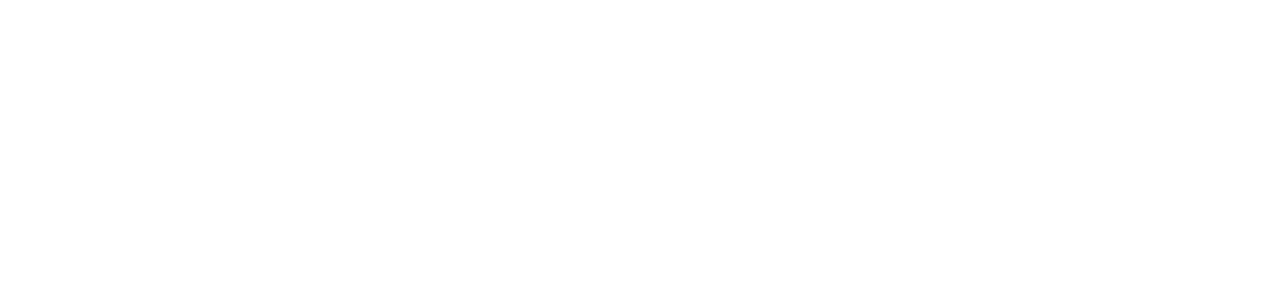
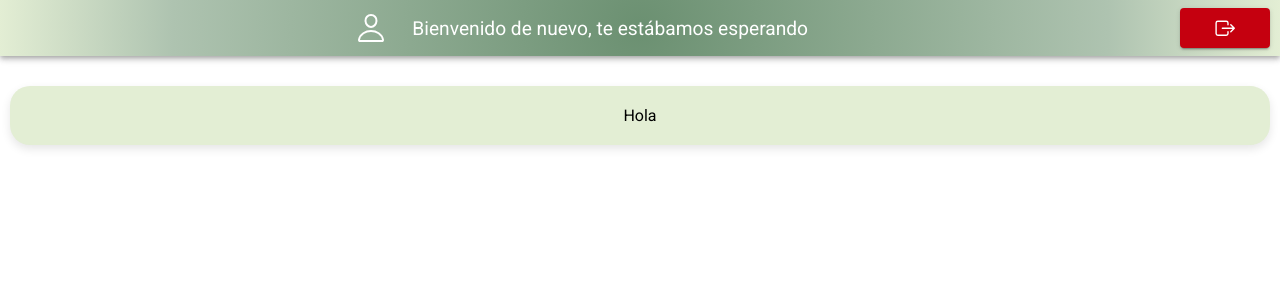
Before and after one commit to carlgar512/EasyFarma, a React (Vite) app: page /signIn in a window 1280 px wide. Shown: the top 300 px of the page. Built offline with nearby package versions, Linux system fonts and the light colour scheme.

Commit message:
Introducido iniciar sesion

```diff
--- a/src/App.tsx
+++ b/src/App.tsx
@@ -44,6 +44,7 @@
 import './theme/variables.css';
 import Register from './components/User/Register';
 import Lobby from './components/Menu/Lobby';
+import SignIn from './components/User/SignIn';
 
 
 setupIonicReact();
@@ -59,10 +60,11 @@
           <Route exact path="/lobby">
             <Lobby />
           </Route>
-          <Route path="/tab3">
+          <Route exact path="/signIn">
+            <SignIn />
           </Route>
           <Route exact path="/">
-            <Redirect to="/register" />
+            <Redirect to="/lobby" />
           </Route>
         </IonRouterOutlet>
       </IonTabs>
--- a/src/components/Menu/Lobby.css
+++ b/src/components/Menu/Lobby.css
@@ -1,14 +1,3 @@
-@import url('https://fonts.googleapis.com/css2?family=Roboto:wght@300;400;700&display=swap');
-
-:root {
-    --ion-color-customDark: #375534;
-    /* Color personalizado */
-    --ion-color-customHardDark: #0f2a1d;
-    --ion-color-customMedium: #6b9071;
-    --ion-color-customLight: #AEC3B0;
-    --ion-color-customUltraLight: #E3EED4;
-    --font-primary: 'Roboto', sans-serif;
-}
 
 .lobby-container {
     display: flex;
@@ -73,10 +62,11 @@
 }
 
 .emergency-btn {
-    --background: red;
+    --background: var(--ion-color-customRed);
     color: white;
     font-weight: bold;
 }
+
 .login-btn:hover,
 .register-btn:hover,
 .emergency-btn:hover {
--- a/src/components/Menu/Lobby.tsx
+++ b/src/components/Menu/Lobby.tsx
@@ -1,8 +1,23 @@
 import { IonButton, IonContent, IonIcon, IonImg, IonPage } from "@ionic/react";
 import "./Lobby.css";
 import { callOutline, personAddOutline, personOutline } from "ionicons/icons";
+import { useHistory } from 'react-router-dom';
+import { useEffect } from "react";
 
 const Lobby: React.FC = () => {
+    const history = useHistory();
+
+    const handleRegisterClick = () => {
+        history.push('/register');
+    };
+    const handleSignInClick = () => {
+        history.push('/signIn');
+    };
+    useEffect(() => {
+        history.replace("/lobby"); // Reemplaza la historia actual con /lobby
+    }, [history]);
+
+
     return (
         <IonPage>
 
@@ -14,11 +29,11 @@
                     ></IonImg>
                     <div className="button-group">
 
-                        <IonButton size="large" expand="full" shape="round" className="login-btn">
+                        <IonButton size="large" expand="full" shape="round" className="login-btn" onClick={handleSignInClick}>
                             <IonIcon slot="start" icon={personOutline}></IonIcon>
                             Iniciar Sesión
                         </IonButton>
-                        <IonButton size="large" expand="full" shape="round" className="register-btn">
+                        <IonButton size="large" expand="full" shape="round" className="register-btn" onClick={handleRegisterClick}>
                             <IonIcon slot="start" icon={personAddOutline}></IonIcon>
                             Registrarse
                         </IonButton>
--- a/src/components/User/Register.css
+++ b/src/components/User/Register.css
@@ -1,14 +1,3 @@
-  @import url('https://fonts.googleapis.com/css2?family=Roboto:wght@300;400;700&display=swap');
-
-  :root {
-    --ion-color-customDark: #375534;
-    /* Color personalizado */
-    --ion-color-customHardDark: #0f2a1d;
-    --ion-color-customMedium: #6b9071;
-    --ion-color-customLight: #AEC3B0;
-    --ion-color-customUltraLight: #E3EED4;
-    --font-primary: 'Roboto', sans-serif;
-  }
 
   .top-BarBackground {
     --background: radial-gradient(circle, var(--ion-color-customMedium) 0%, var(--ion-color-customLight) 73%, var(--ion-color-customUltraLight) 100%);
--- a/src/components/User/Register.tsx
+++ b/src/components/User/Register.tsx
@@ -12,7 +12,8 @@
   IonDatetime,
 } from "@ionic/react";
 import "./Register.css"; // Importa el archivo CSS
-import { alertCircleOutline, checkmarkOutline, exitOutline, personAddOutline, personOutline, settingsSharp } from 'ionicons/icons';
+import { alertCircleOutline, checkmarkOutline, exitOutline, personAddOutline, personOutline} from 'ionicons/icons';
+import { useHistory } from "react-router-dom";
 
 const Register: React.FC = () => {
   const [form, setForm] = useState({
@@ -28,6 +29,18 @@
   const [showToast, setShowToast] = useState(false);
   const [toastMessage, setToastMessage] = useState("");
   const [isSuccessToast, setIsSuccessToast] = useState(false); // Nuevo estado
+
+  const history = useHistory();
+
+  const handleGoBackClick = () => {
+
+    if (document.referrer.includes('/lobby')) {
+      history.go(-1); // Si la página anterior era /lobby, vuelve atrás
+    } else {
+      history.replace('/lobby'); // Si no, reemplaza la ruta actual
+    }
+
+  };
 
 
   const handleChange = (e: any) => {
@@ -79,7 +92,7 @@
               <IonIcon icon={personAddOutline} size="large" color="#0f2a1d"></IonIcon>
               <span className="title">Bienvenido, crea tu cuenta y protege tu bienestar</span>
             </div>
-            <IonButton color="danger" className="leaveButton">
+            <IonButton color="danger" className="leaveButton" onClick={handleGoBackClick}>
               <IonIcon slot="icon-only" ios={exitOutline}></IonIcon>
             </IonButton>
 
@@ -176,7 +189,7 @@
                   value={form.dateNac}
                   onIonChange={handleChangeDate}
                 >
-                   <span slot="title">Fecha de Nacimiento</span>
+                  <span slot="title">Fecha de Nacimiento</span>
                 </IonDatetime>
               </div>
 
--- /dev/null
+++ b/src/components/User/SignIn.tsx
@@ -0,0 +1,47 @@
+import { IonButton, IonContent, IonHeader, IonIcon, IonPage, IonToolbar } from "@ionic/react";
+import { exitOutline,  personOutline } from "ionicons/icons";
+import { useHistory } from "react-router-dom";
+
+
+const SignIn: React.FC = () => {
+    const history = useHistory();
+    const handleGoBackClick = () => {
+
+        if (document.referrer.includes('/lobby')) {
+          history.go(-1); // Si la página anterior era /lobby, vuelve atrás
+        } else {
+          history.replace('/lobby'); // Si no, reemplaza la ruta actual
+        }
+
+      };
+
+    return (
+        <IonPage>
+            <IonHeader>
+                <IonToolbar className="top-BarBackground">
+                    <div className="topBar">
+                        <div className="left-content">
+                            <IonIcon icon={personOutline} size="large" color="#0f2a1d"></IonIcon>
+                            <span className="title">Bienvenido de nuevo, te estábamos esperando</span>
+                        </div>
+                        <IonButton color="danger" className="leaveButton" onClick={handleGoBackClick}>
+                            <IonIcon slot="icon-only" ios={exitOutline}></IonIcon>
+                        </IonButton>
+
+                    </div>
+                </IonToolbar>
+            </IonHeader>
+
+            <IonContent fullscreen className="content">
+                <div className="form-container">
+                    <div className="form-card">
+
+                        Hola
+
+                    </div>
+                </div>
+            </IonContent>
+        </IonPage>
+    );
+};
+export default SignIn;
--- a/src/theme/variables.css
+++ b/src/theme/variables.css
@@ -1,2 +1,14 @@
 /* For information on how to create your own theme, please see:
 http://ionicframework.com/docs/theming/ */
+@import url('https://fonts.googleapis.com/css2?family=Roboto:wght@300;400;700&display=swap');
+
+:root {
+    --ion-color-customDark: #375534;
+    /* Color personalizado */
+    --ion-color-customHardDark: #0f2a1d;
+    --ion-color-customMedium: #6b9071;
+    --ion-color-customLight: #AEC3B0;
+    --ion-color-customUltraLight: #E3EED4;
+    --ion-color-customRed:rgba(210, 11, 11, 0.894);
+    --font-primary: 'Roboto', sans-serif;
+}
```
Also changed, not shown: src/components/User/SignIn.css (added).
